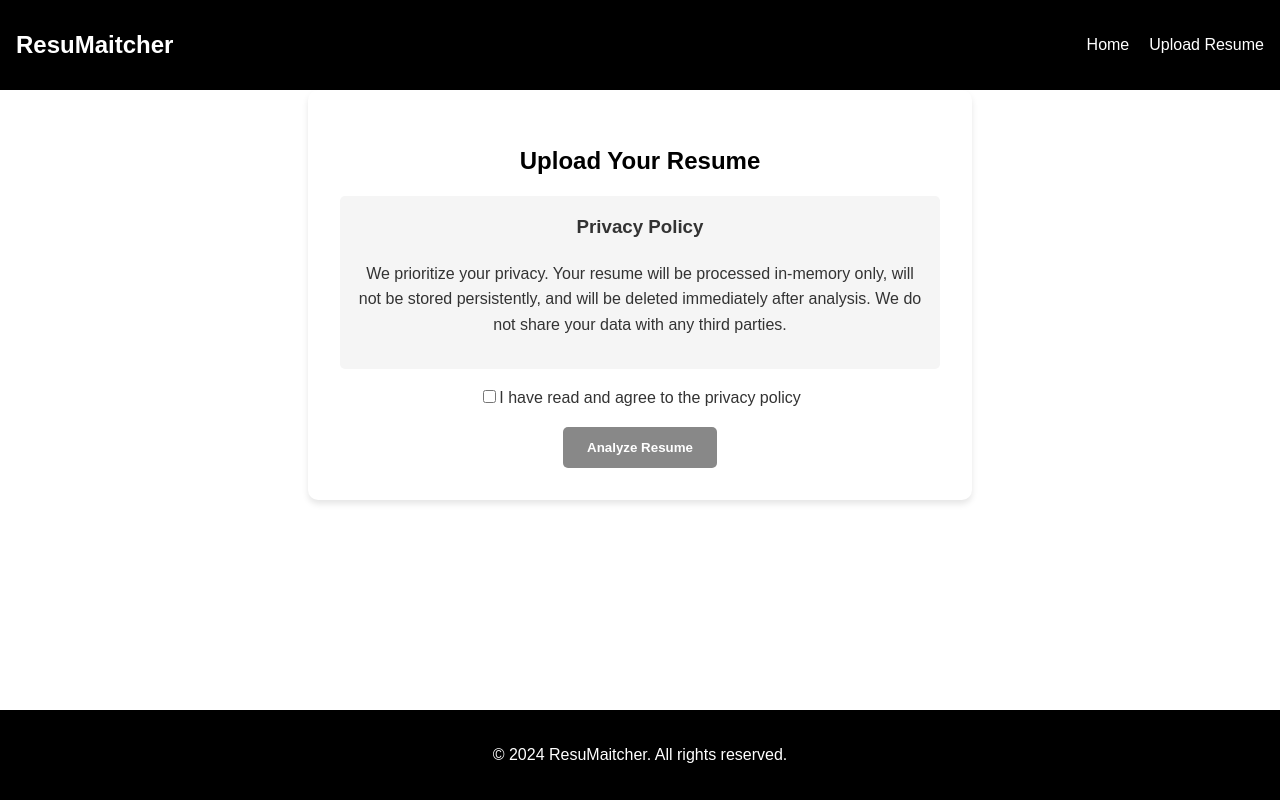
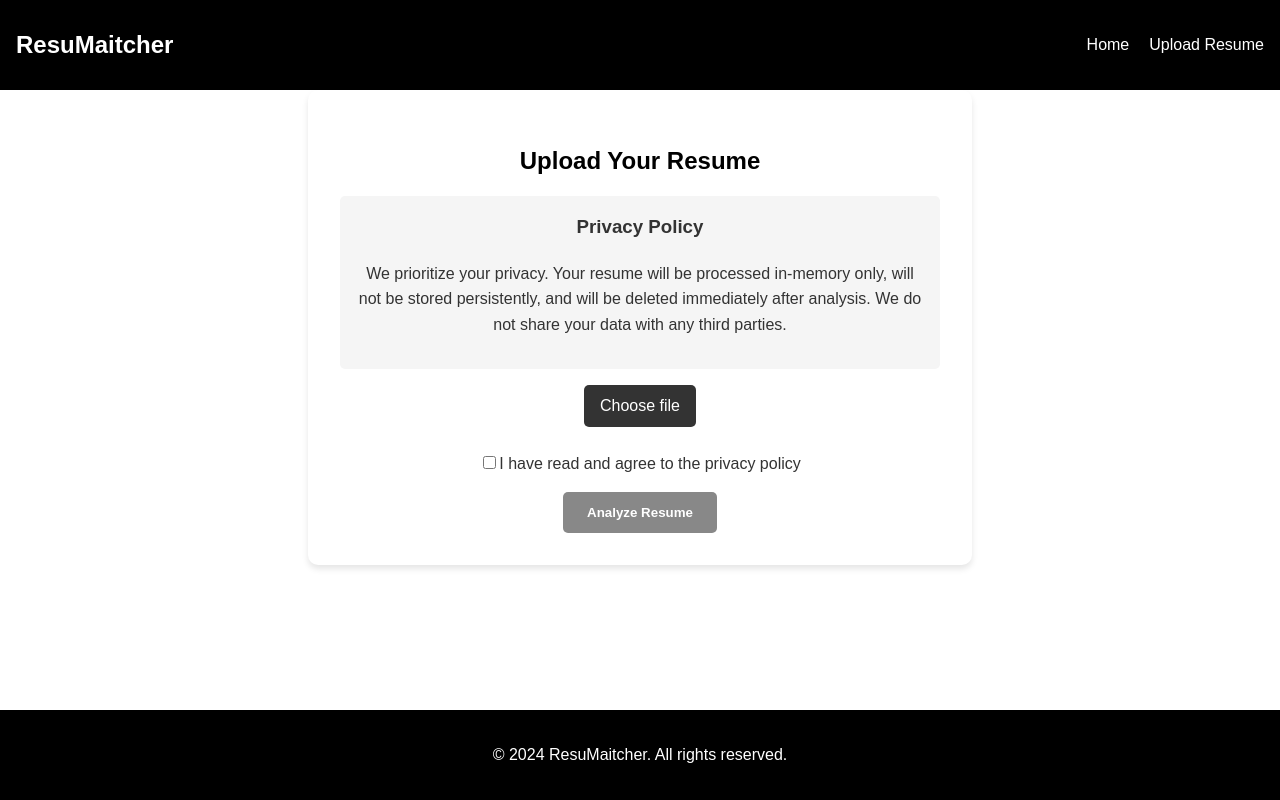
Before and after one commit to RandyVentures/ResuMaitcher, a React (Create React App) app: page /upload in a window 1280 px wide. Built offline with nearby package versions, Linux system fonts and the light colour scheme.

Commit message:
commit ui bug to fix the upload file button

```diff
--- a/src/components/ResumeUpload.js
+++ b/src/components/ResumeUpload.js
@@ -6,15 +6,17 @@ function ResumeUpload() {
   const [privacyAgreed, setPrivacyAgreed] = useState(false);
 
   const handleFileChange = (e) => {
-    setFile(e.target.files[0]);
+    if (e.target.files[0]) {
+      setFile(e.target.files[0]);
+    }
   };
 
   const handleSubmit = (e) => {
     e.preventDefault();
     if (file && privacyAgreed) {
-      // Here you would handle the file upload and processing
+      // Handle file upload logic here
       console.log('File uploaded:', file.name);
-      // Implement API call to backend for processing
+      // You would typically send the file to your server here
     }
   };
 
@@ -28,7 +30,18 @@ function ResumeUpload() {
            We do not share your data with any third parties.</p>
       </div>
       <form onSubmit={handleSubmit}>
-        <input type="file" onChange={handleFileChange} accept=".pdf,.docx" required />
+        <div className="file-input">
+          <input
+            type="file"
+            onChange={handleFileChange}
+            accept=".pdf,.docx"
+            required
+            id="file-upload"
+          />
+          <label htmlFor="file-upload" className="file-label">
+            {file ? file.name : 'Choose file'}
+          </label>
+        </div>
         <div className="privacy-agreement">
           <input
             type="checkbox"
@@ -39,7 +52,9 @@ function ResumeUpload() {
           />
           <label htmlFor="privacy-checkbox">I have read and agree to the privacy policy</label>
         </div>
-        <button type="submit" disabled={!file || !privacyAgreed}>Analyze Resume</button>
+        <button type="submit" disabled={!file || !privacyAgreed}>
+          Analyze Resume
+        </button>
       </form>
     </div>
   );
--- a/src/styles/ResumeUpload.css
+++ b/src/styles/ResumeUpload.css
@@ -11,7 +11,6 @@
   color: var(--primary-black);
   margin-bottom: 1rem;
 }
-
 
 .privacy-notice {
   background-color: var(--off-white);
@@ -27,27 +26,30 @@
 
 .file-input {
   margin-bottom: 1rem;
+  position: relative;
+}
+
+.file-input input[type="file"] {
+  position: absolute;
+  left: -9999px;
 }
 
 .file-label {
+  display: inline-block;
+  padding: 0.5rem 1rem;
   background-color: var(--secondary-black);
   color: var(--white);
-    padding: 0.5rem 1rem;
   border-radius: 5px;
   cursor: pointer;
-  }
-  .file-name {
-    margin-left: 1rem;
-  }
-
-  input[type="file"] {
-    display: none;
+  overflow: hidden;
+  text-overflow: ellipsis;
+  white-space: nowrap;
+  max-width: 100%;
 }
 
 .privacy-agreement {
   margin-bottom: 1rem;
 }
-
 
 button[type="submit"] {
   background-color: var(--primary-black);
@@ -60,10 +62,9 @@
   transition: background-color 0.3s;
 }
 
-  button[type="submit"]:hover {
+button[type="submit"]:hover:not(:disabled) {
   background-color: var(--secondary-black);
 }
-
 
 button[type="submit"]:disabled {
   background-color: var(--medium-gray);
```
Lines whose indentation alone changed are shown as unchanged.
